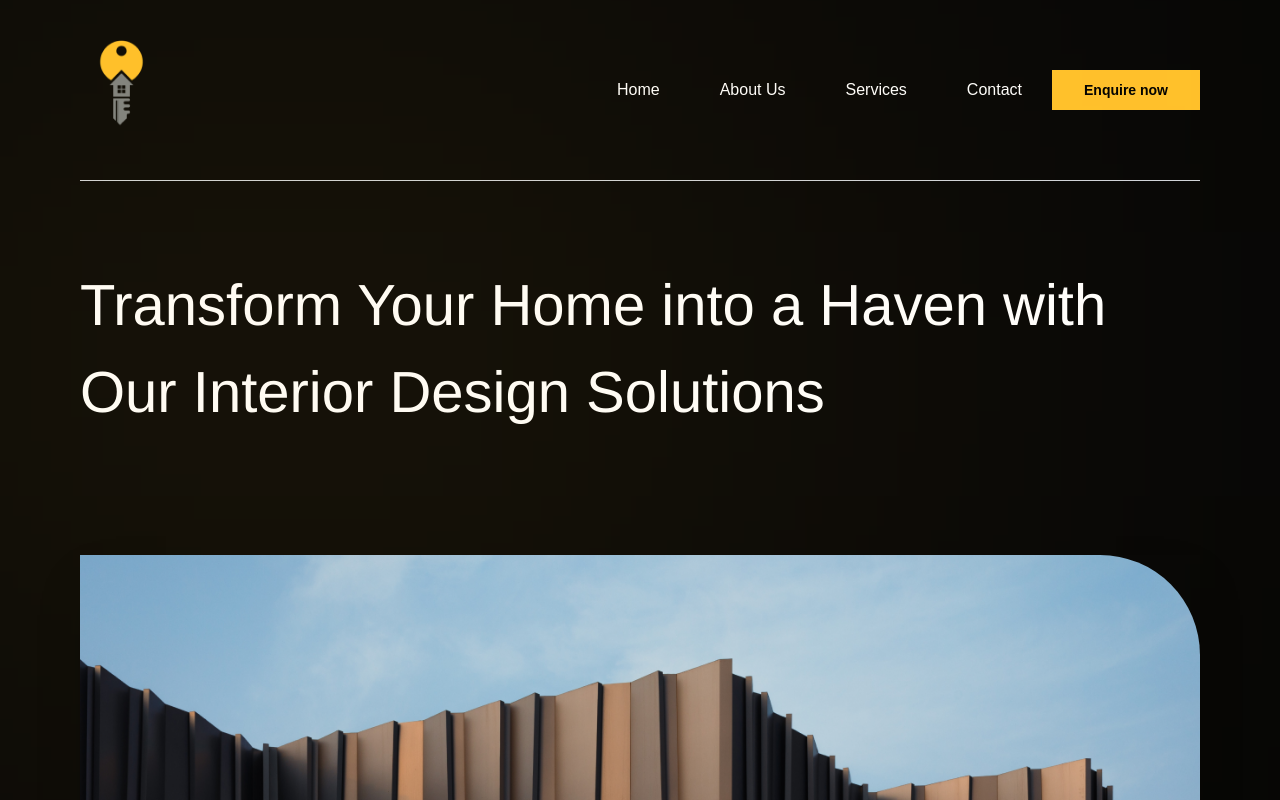
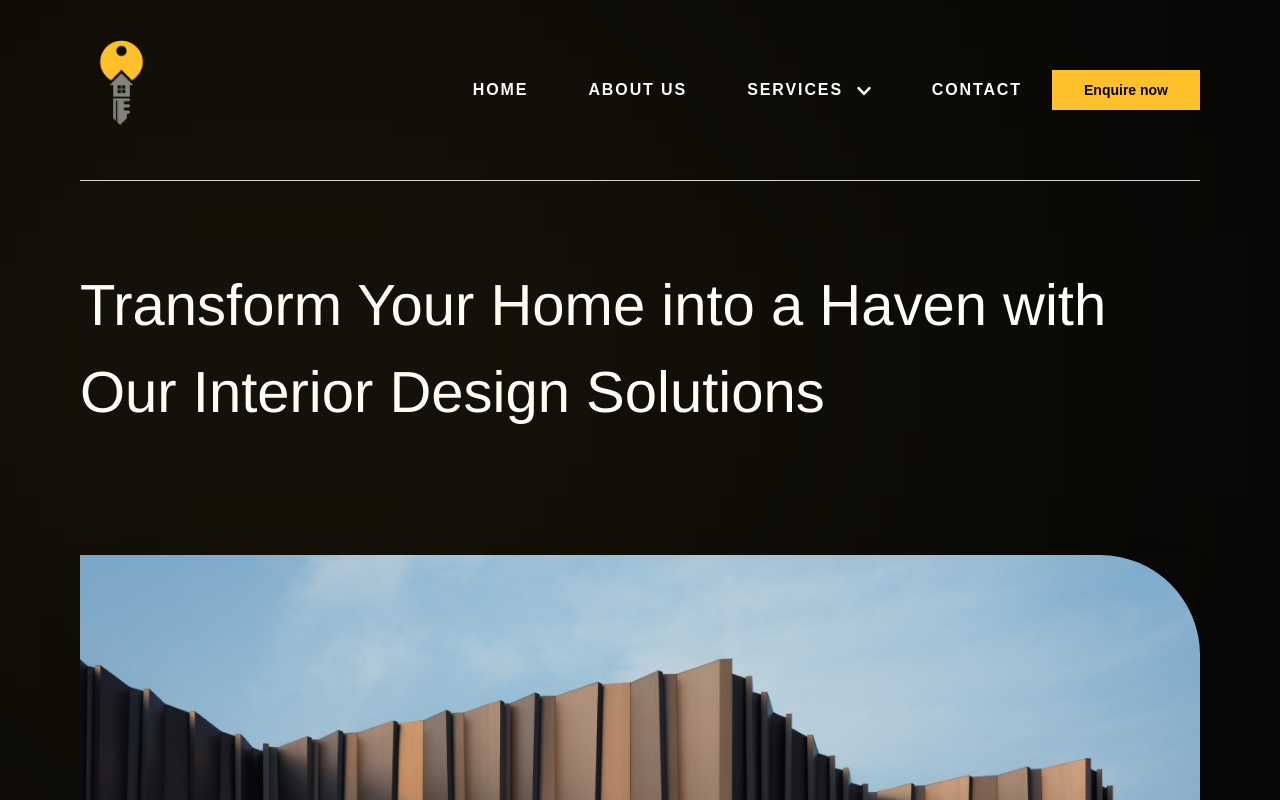
Before and after one commit to ahswathi/keyinterior, a React (Create React App) app: page / in a window 1280 px wide. Shown: the top 800 px of the page. Built offline with nearby package versions, Linux system fonts and the light colour scheme.

Commit message:
validation

```diff
--- a/package.json
+++ b/package.json
@@ -17,6 +17,7 @@
     "react": "^18.2.0",
     "react-dom": "^18.2.0",
     "react-hook-form": "^7.43.9",
+    "react-icons": "^4.8.0",
     "react-owl-carousel": "^2.3.3",
     "react-router-dom": "^6.11.1",
     "react-scripts": "5.0.1",
--- a/src/Components/Header.js
+++ b/src/Components/Header.js
@@ -2,6 +2,7 @@ import React, { useState } from 'react';
 import { Link } from 'react-router-dom'
 import Popup from './Popup';
 import '../Styles/Header.css'
+import { FaChevronDown } from 'react-icons/fa';
 
 const Header = () => {
     const [isPopupOpen, setPopupOpen] = useState(false);
@@ -27,23 +28,26 @@ const Header = () => {
         <div className='nav-menu flex  lg:py-[30px] md:py-[30px]  ' >
             <ul className='font-poppins lg:flex lg:block md:flex md:block hidden nav lg:text-[16px] md:text-[10px] text-[12px]'>
                 <li>
-                    <Link to={'/'}>Home</Link>
+                    <Link to={'/'}>HOME</Link>
                 </li>
                 <li>
-                    <Link to={'/about'}>About Us</Link>
+                    <Link to={'/about'}>ABOUT US</Link>
                 </li>
+               {/*  <li>
+                    <Link to={'/services'}>SERVICES</Link>
+                </li> */}
                 <li>
-                    <Link to={'/services'}>Services</Link>
-                </li>
-                {/* <li  to={'/services'} className="relative">
+                    <Link to={'/services'}  className="relative ">
                     <button
                         onClick={handleDropdownToggle}
-                        className="focus:outline-none text-white"
+                        className=" focus:outline-none text-white hover:text-[#FFC12B] "
                     >
-                        Services
+                        SERVICES   &nbsp;
+                        <FaChevronDown size={16}  />
                     </button>
+                    {/* <FontAwesomeIcon icon="fa-sharp fa-regular fa-chevron-down" className='text-white hover:text-[#FFC12B]'/>  */}    </Link>
                     <ul
-                        className={`absolute mt-2  ${isDropdownOpen ? 'block' : 'hidden'}`}
+                        className={`absolute mt-2 ms-4 ${isDropdownOpen ? 'block' : 'hidden'}`}
                     >
                         <li>
                         <Link to="/construction">Construction </Link>
@@ -52,9 +56,9 @@ const Header = () => {
                         <Link to="/interior">Interior </Link>
                         </li>
                     </ul>
-                </li> */}
+                </li>
                 <li>
-                    <Link to={'/contact'}>Contact</Link>
+                    <Link to={'/contact'}>CONTACT</Link>
                 </li>
             {/* <button className='text-[#000000] font-bold	text-[14px] px-8 py-2  bg-[#FFC12B]
             hover:bg-transparent hover:text-white hover:border-[#FFC12B] hover:border transition-colors duration-300'>
@@ -66,10 +70,8 @@ const Header = () => {
                 <div className='w-6 h-1 bg-gray-500 mb-1'></div>
                 <div className='w-6 h-1 bg-gray-500 mb-1'></div>
                 <div className='w-6 h-1 bg-gray-500 mb-1'></div>
-              {/*   <div className='absolute ham-bar top-0 -right-full h-screen w-8/12 bg-white border
-                opacity-0 group-focus:right-0  group-focus:opacity-100 transition-all duration-300'>  */}
-                  <div className='absolute ham-bar top-0  h-screen  bg-white border
- opacity-1000 group-focus:right-0  group-focus:opacity-100 transition-all duration-600'>
+                <div className='absolute ham-bar top-0  h-screen  bg-white border
+                    opacity-1000 group-focus:right-0  group-focus:opacity-100 transition-all duration-600'>
                 <div className="text-right">
                 <button
                     onClick={togglePopup}
--- a/src/Components/Sliderimg.js
+++ b/src/Components/Sliderimg.js
@@ -3,6 +3,10 @@ import '../Styles/Slider.css'
 
 
 const Sliderimg = () => {
+  setInterval(() => {
+    const slider = document.querySelector('.slider');
+    slider.classList.toggle('active-slide');
+  }, 3000);
   return (
     <div>
         <section class="container">
--- a/src/Styles/Header.css
+++ b/src/Styles/Header.css
@@ -15,6 +15,11 @@
     text-decoration: none;
     color: #FFFFFF;
     padding: 0px 30px;
+    letter-spacing: 1.9px;
+    line-height: 24px;
+    font-size: 16px;
+    font-weight: 600;
+
 }
 
 .nav-menu li a:hover{
--- a/src/Styles/Slider.css
+++ b/src/Styles/Slider.css
@@ -15,7 +15,9 @@
 	-ms-overflow-style: none; /* Hide scrollbar IE and Edge */
 	scrollbar-width: none; /* Hide scrollbar Firefox */
 }
-
+/* img.active-slide {
+	transform: translateX(-100%);
+  } */
 /* Hide scrollbar for Chrome, Safari and Opera */
 .slider::-webkit-scrollbar {
 	display: none;
--- a/src/index.css
+++ b/src/index.css
@@ -36,3 +36,7 @@ filter: blur(400px);
 .owl-stage{
 
 }
+
+svg{
+    display: inline;
+}
--- a/src/pages/About.js
+++ b/src/pages/About.js
@@ -12,7 +12,7 @@ const About = () => {
     </div>
     <div className='text-white lg:p-[80px] md:p-[80px] sm:p-[40px] px-[40px]'>
       <p className='lg:text-[52px] md:text-[52px] sm:text-[38px] text-[38px] '>Who we are</p>
-      <p className='font-poppins lg:text-[18px] md:text-[18px] text-[12px] '>Lorem Ipsum is simply dummy text of the printing and typesetting industry.</p>
+      <p className='font-poppins lg:text-[18px] md:text-[18px] text-[12px]  font-normal	'>Lorem Ipsum is simply dummy text of the printing and typesetting industry.</p>
         <div className='lg:flex  md:flex justify-center items-center lg:py-[60px] md:py-[60px] py-[20px]'>
             <div className=' w-full	'>
                 <img src="images/img3.png" alt="logo" class="object-cover "/>
--- a/src/pages/Home.js
+++ b/src/pages/Home.js
@@ -41,9 +41,9 @@ const Home = () => {
           <div className="enquire-text font-normal text-white sm:px-[80px] lg:pt-[40px] pt-[10px] pb-[40px] text-center">
             <p className='lg:text-[52px] sm:text-[36px] text-[18px]'>For more information enquire now </p>
             <p className='font-poppins lg:text-[18px] sm:text-[12px] text-[8px]'>Lorem Ipsum is simply dummy text of the printing and typesetting industry.</p>
-            <button className='text-[#000000] font-bold	lg:text-[14px] text-[8px] px-4
+            <Popup /> {/* <button  className='text-[#000000] font-bold	lg:text-[14px] text-[8px] px-4
             lg:px-8  sm:w-[30%] lg:py-3 sm:py-2 py-1 lg:w-[50%] w-[40%] bg-[#FFC12B] my-[20px]
-            hover:bg-transparent hover:text-white hover:border-[#FFC12B] hover:border transition-colors duration-300'>Enquire now</button>
+            hover:bg-transparent hover:text-white hover:border-[#FFC12B] hover:border transition-colors duration-300'>Enquire now</button> */}
         </div>
         </div>
         <div className="font-normal text-white pt-[10px] lg:pt-[40px] pb-[60px] lg:pb-[40px] text-center">
```
Also changed, not shown: src/pages/Services.js (+7 -7 lines), 1 other file (tests, documents, lock files or other folders).
